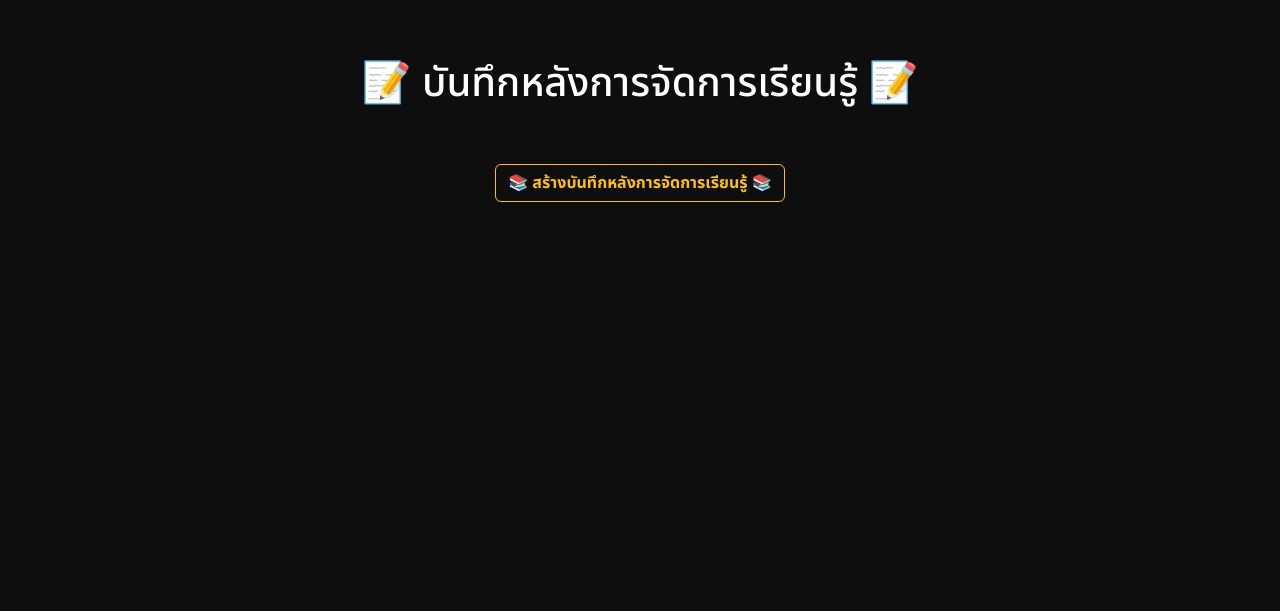
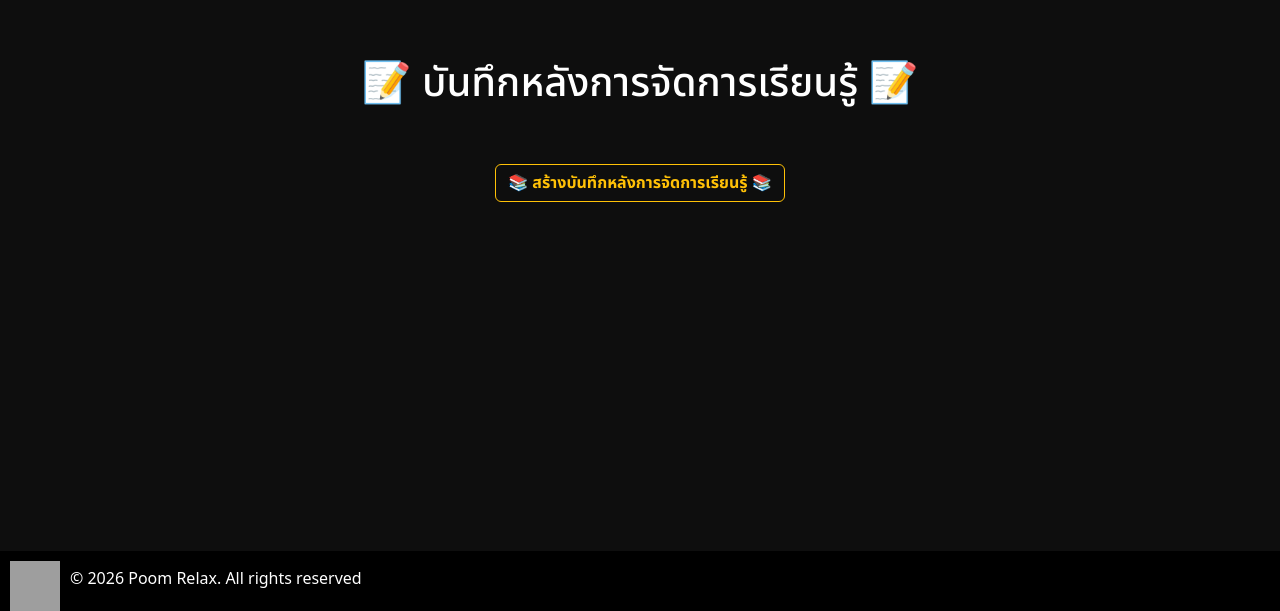
Before and after one commit to poomrelax/recordStudy, a React (Vite) app: page / in a window 1280 px wide. Shown: the part 269-880 px from the top of the page. Before the commit the page ends 800 px from the top, so only its background shows below. Built offline with nearby package versions, Linux system fonts and the light colour scheme; grey boxes are pictures that could not be loaded; a web font is replaced by a local one.

Commit message:
update8/5/2569

```diff
--- a/src/App.jsx
+++ b/src/App.jsx
@@ -1,7 +1,7 @@
 import { useState } from 'react'
 import reactLogo from './assets/react.svg'
 import viteLogo from '/vite.svg'
-import './App.css'
+import styleApp from './App.module.css'
 import { PDFDocument, rgb } from "pdf-lib";
 import Forminput from './components/Forminput/Forminput';
 import { BrowserRouter, Routes, Route } from 'react-router-dom';
@@ -18,6 +18,12 @@ function App() {
         <Route path='/record/:id/' element={<Forminput />}/>
       </Routes>
       </BrowserRouter>
+      <div style={{width: '100%', display: 'flex', background: '#000', marginTop: '20px'}} className={styleApp.bottom}>
+        <div className={styleApp.copy}>
+          <img src={'https://image2url.com/r2/default/images/1772511676633-90db477a-ae53-4c5e-9c82-6ce0d9cd4dd3.png'} width={50} height={50} alt='logo poom relax'/>
+          <p >© 2026 Poom Relax. All rights reserved</p>
+        </div>
+      </div>
     </>
   )
 }
--- /dev/null
+++ b/src/App.module.css
@@ -0,0 +1,11 @@
+.copy{
+    color: #fff;
+    margin-top: 10px;
+    display: flex;
+    align-items: center;
+    /* justify-content: center; */
+    gap: 10px;
+    /* border: 1px solid red; */
+    width: 100%;
+    margin-left: 10px;
+}
--- a/src/components/Forminput/Forminput.jsx
+++ b/src/components/Forminput/Forminput.jsx
@@ -286,17 +286,24 @@ function Forminput() {
       ImageTime: ImageTime,
       ImageActive: ImageActive,
     };
-
+    try {
         await axios.post(api.api + "savedata", data).then((r) => {
         console.log(r.data);
         setLoadding(false);
         alert("✅ บันทึกข้อมูลเสร็จแล้ว ✅");
-    });
+      })
+    }catch (err) {
+        setLoadding(false);
+        alert("ผู้ดูแลระบบยังไม่เปิดเซิร์ฟเวอร์สำหรับสร้างบันทึกหลังการจัดการเรียนรู้ในขณะนี้ กรุณาติดต่อผู้ดูแลระบบเพื่อขอข้อมูลเพิ่มเติม")
+    }
   }
 
   async function start() {
     setLoadding(true);
-    await axios.post(api.api + "create").then((r) => {
+    try {
+      await axios.post(api.api + "create", {}, {
+        timeout: 4000
+      }).then((r) => {
         // console.log(r.data)
         setLoadding(false);
         navigation(`/record/${r.data}/`);
@@ -330,6 +337,10 @@ function Forminput() {
       setImageTime(null)
       setImageActive([{ image: "", text: "" }])
       window.scrollTo({ top: 0, behavior: "smooth" });
+    }catch (err) {
+      setLoadding(false);
+      alert("ผู้ดูแลระบบยังไม่เปิดเซิร์ฟเวอร์สำหรับสร้างบันทึกหลังการจัดการเรียนรู้ในขณะนี้ กรุณาติดต่อผู้ดูแลระบบเพื่อขอข้อมูลเพิ่มเติม")
+    }
   }
 
   const templateData = {
@@ -344,11 +355,12 @@ function Forminput() {
 
   useEffect(() => {
     const getData = async () => {
+           try{
               const data = {
                 SessionID: id
               }
             await axios.post(api.api + "data", data).then(r => {
-            console.log(r.data)
+                // console.log(r.data)
                 if(r.data == "on-data"){
                     setLoadding(false)
                     setSemester("")
@@ -414,6 +426,11 @@ function Forminput() {
                 setImageActive(r.data.ImageActive)
             }
             })
+           }catch(err){
+            setLoadding(false)
+            alert("ผู้ดูแลระบบยังไม่เปิดเซิร์ฟเวอร์สำหรับสร้างบันทึกหลังการจัดการเรียนรู้ในขณะนี้ กรุณาติดต่อผู้ดูแลระบบเพื่อขอข้อมูลเพิ่มเติม")
+            navigation("/")
+          }
         }
 
     getData()
--- a/src/components/Home/Home.jsx
+++ b/src/components/Home/Home.jsx
@@ -14,11 +14,19 @@ function Home() {
 
     async function start(){
         setLoadding(true)
-        await axios.post(api.api + "create").then(r => {
+        try{
+          await axios.post(api.api + "create", {}, {
+            timeout: 4000
+          })
+            .then(r => {
             // console.log(r.data)
             setLoadding(false)
             navigation(`/record/${r.data}/`)
         })
+        }catch(err){
+          setLoadding(false)
+          alert("ผู้ดูแลระบบยังไม่เปิดเซิร์ฟเวอร์สำหรับสร้างบันทึกหลังการจัดการเรียนรู้ในขณะนี้ กรุณาติดต่อผู้ดูแลระบบเพื่อขอข้อมูลเพิ่มเติม")
+        }
     }
 
   return (
```
Also changed, not shown: src/App.css (deleted). Lines whose indentation alone changed are shown as unchanged.
